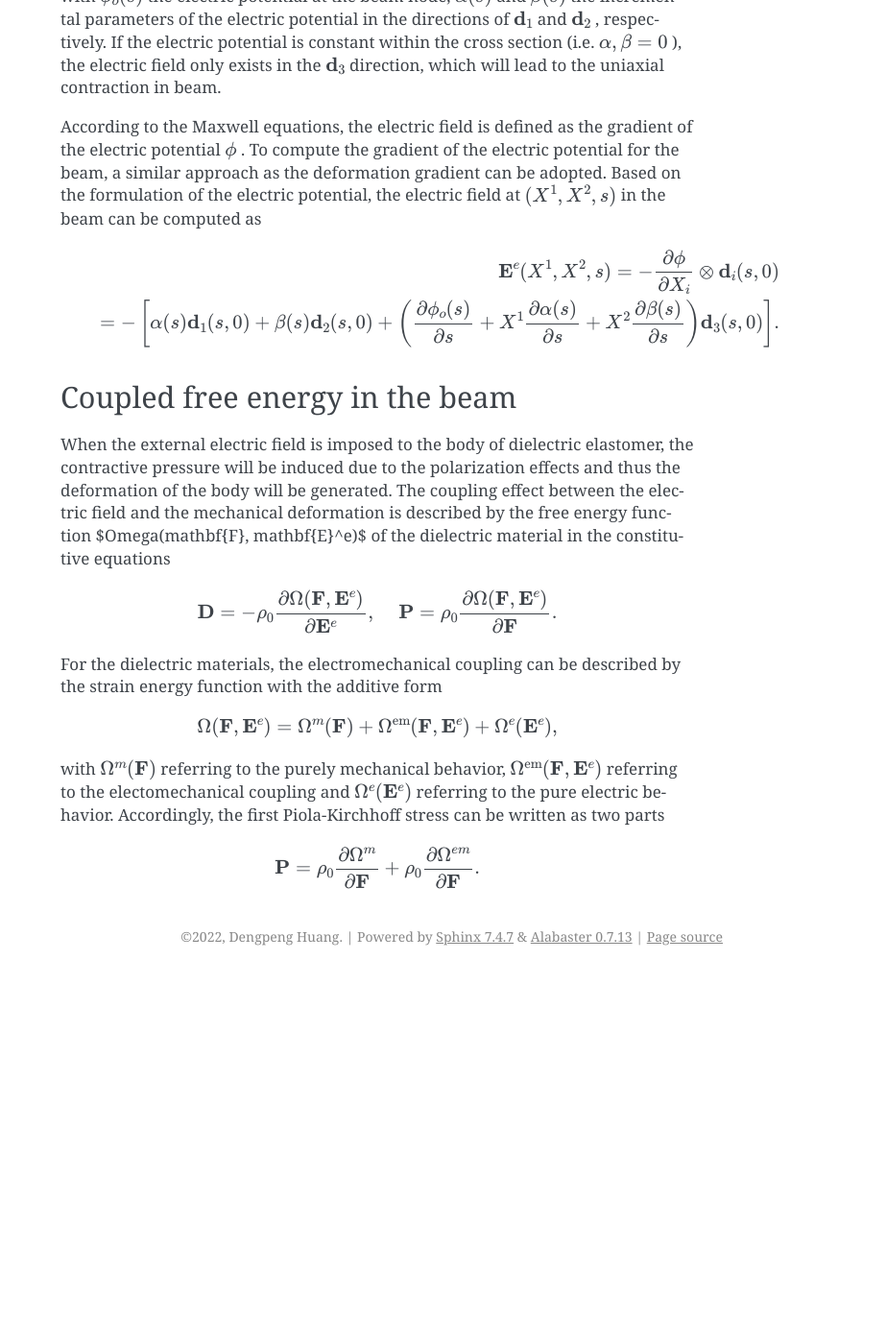
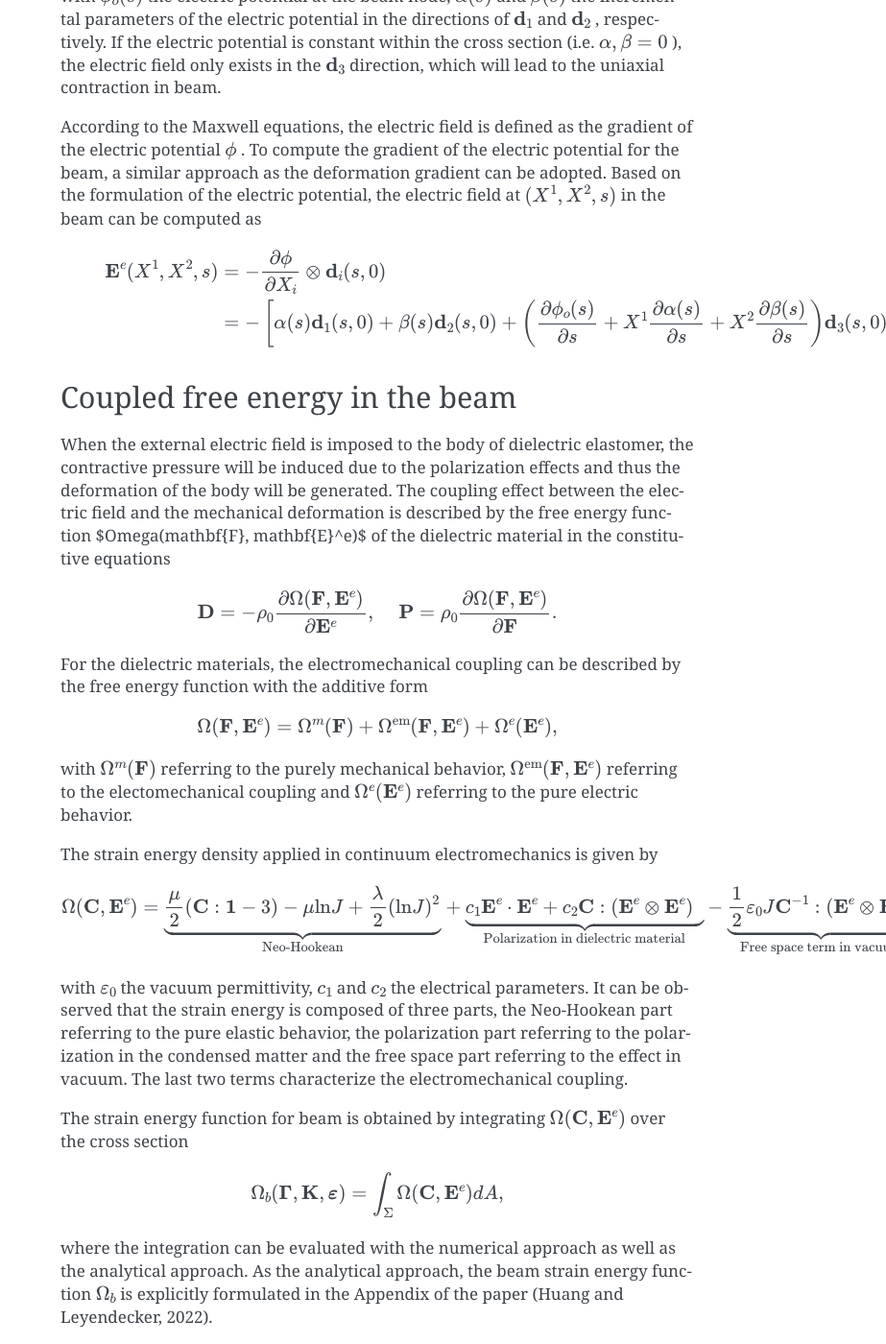
Before and after one commit to THREAD-3-2/elec_mech_beam, a Sphinx documentation site: the page built from docs/ibvp.rst, in a window 1280 px wide and 1400 px high, scrolled down 2057 px. Shown: the whole window at 96% size, without its empty margins (357-1280 px from the left). Built offline with Sphinx 7.4.7, drawn with Linux system fonts in a browser that asks for light colours; before the commit the page ends 3072 px from its top, so only the background shows below that; some of the changed text lies outside the part shown.

Commit message:
update ibvp

```diff
--- a/docs/ibvp.rst
+++ b/docs/ibvp.rst
@@ -119,8 +119,8 @@ For an initially straight beam, the deformation gradient at a point :math:`(X^1,
 .. math::
 
     \begin{align}
-        \mathbf{F}(X^1, X^2, s,t)=\frac{\partial \mathbf{x}}{\partial \mathbf{X}}=\frac{\partial \mathbf{x}}{\partial X_i} \otimes  \mathbf{d}_i(s,0) \nonumber\\
-        =\left[ \mathbf{I} + \left(\frac{\partial \boldsymbol{\varphi}(s,t)}{\partial s} - \mathbf{d}_3(s,t) + X^1 \frac{\partial \mathbf{d}_1(s,t)}{\partial s} + X^2 \frac{\partial \mathbf{d}_2(s,t)}{\partial s} \right)\otimes  \mathbf{d}_3(s,t) \right] \boldsymbol{\Lambda}(s),
+        \mathbf{F}(X^1, X^2, s,t)&=\frac{\partial \mathbf{x}}{\partial \mathbf{X}}=\frac{\partial \mathbf{x}}{\partial X_i} \otimes  \mathbf{d}_i(s,0) \nonumber\\
+        &=\left[ \mathbf{I} + \left(\frac{\partial \boldsymbol{\varphi}(s,t)}{\partial s} - \mathbf{d}_3(s,t) + X^1 \frac{\partial \mathbf{d}_1(s,t)}{\partial s} + X^2 \frac{\partial \mathbf{d}_2(s,t)}{\partial s} \right)\otimes  \mathbf{d}_3(s,t) \right] \boldsymbol{\Lambda}(s),
     \end{align}
 
 with the rotation tensor :math:`\boldsymbol{\Lambda}(s)=\mathbf{d}_i(s,t) \otimes  \mathbf{d}_i(s,0)`
@@ -148,8 +148,8 @@ Based on the formulation of the electric potential, the electric field at :math:
  .. math::
 
     \begin{align}
-        \mathbf{E}^e(X^1,X^2,s)= -\frac{\partial \phi}{\partial X_i} \otimes  \mathbf{d}_i(s,0)\\
-        =-\left[ \alpha(s)  \mathbf{d}_1(s,0) + \beta(s)  \mathbf{d}_2(s,0) + \left( \frac{\partial \phi_o(s)}{\partial s}  + X^1 \frac{\partial  \alpha(s)}{\partial s} + X^2 \frac{\partial  \beta(s)}{\partial s} \right) \mathbf{d}_3(s,0) \right]. \label{Ee}
+        \mathbf{E}^e(X^1,X^2,s) &= -\frac{\partial \phi}{\partial X_i} \otimes  \mathbf{d}_i(s,0)\\
+        & =-\left[ \alpha(s)  \mathbf{d}_1(s,0) + \beta(s)  \mathbf{d}_2(s,0) + \left( \frac{\partial \phi_o(s)}{\partial s}  + X^1 \frac{\partial  \alpha(s)}{\partial s} + X^2 \frac{\partial  \beta(s)}{\partial s} \right) \mathbf{d}_3(s,0) \right]. \label{Ee}
     \end{align}
 
 
@@ -169,7 +169,7 @@ in the constitutive equations
         \mathbf{D}=-\rho_0\frac{\partial \Omega(\mathbf{F}, \mathbf{E}^e)}{\partial \mathbf{E}^e},  \;\;\;\;  \mathbf{P}=\rho_0\frac{\partial \Omega(\mathbf{F}, \mathbf{E}^e)}{\partial \mathbf{F}}.
     \end{align}
 
-For the dielectric materials, the electromechanical coupling can be described by the strain energy function with the additive form
+For the dielectric materials, the electromechanical coupling can be described by the free energy function with the additive form
 
 .. math::
 
@@ -178,11 +178,28 @@ For the dielectric materials, the electromechanical coupling can be described by
     \end{align}
 
 with :math:`\Omega^m (\mathbf{F})` referring to the purely mechanical behavior, :math:`\Omega^{\rm em}(\mathbf{F}, \mathbf{E}^e)` referring
-to the electomechanical coupling and :math:`\Omega^e( \mathbf{E}^e)` referring to the pure electric behavior. Accordingly, the first Piola-Kirchhoff
-stress can be written as two parts
+to the electomechanical coupling and :math:`\Omega^e( \mathbf{E}^e)` referring to the pure electric behavior.
+
+The strain energy density applied in continuum electromechanics is given by
 
 .. math::
 
     \begin{align}
-        \mathbf{P}=\rho_0\frac{\partial \Omega^m}{\partial \mathbf{F}}+\rho_0\frac{\partial \Omega^{em}}{\partial \mathbf{F}}.
+        \Omega(\mathbf{C},\mathbf{E}^e)=\underbrace{ \frac{\mu}{2} \left( \mathbf{C} : \mathbf{1}-3 \right) - \mu {\rm ln} J + \frac{\lambda}{2} ({\rm ln} J)^2}_{\text{Neo-Hookean}} +\underbrace{c_1 \mathbf{E}^e \cdot \mathbf{E}^e + c_2 \mathbf{C} : (\mathbf{E}^e \otimes \mathbf{E}^e)}_{\text{Polarization in dielectric material}} - \underbrace{ \frac{1}{2} \varepsilon_0 J \mathbf{C}^{-1} : (\mathbf{E}^e \otimes \mathbf{E}^e)}_{\text{Free space term in vacuum}}
     \end{align}
+
+with :math:`\varepsilon_0` the vacuum permittivity, :math:`c_1` and :math:`c_2` the electrical parameters.
+It can be observed that the strain energy is composed of three parts, the Neo-Hookean part referring to the pure elastic
+behavior, the polarization part referring to the polarization in the condensed matter and the free space part referring to the
+effect in vacuum. The last two terms characterize the electromechanical coupling.
+
+The strain energy function for beam is obtained by integrating :math:`\Omega(\mathbf{C},\mathbf{E}^e)` over the cross section
+
+.. math::
+
+    \begin{align}
+        \Omega_b (\boldsymbol{\Gamma}, \mathbf{K}, \boldsymbol{\varepsilon}) =\int_{\Sigma} \Omega(\mathbf{C},\mathbf{E}^e) dA,
+    \end{align}
+
+where the integration can be evaluated with the numerical approach as well as the analytical approach. As the analytical approach,
+the beam strain energy function :math:`\Omega_b` is explicitly formulated in the Appendix of the paper (Huang and Leyendecker, 2022).
```
